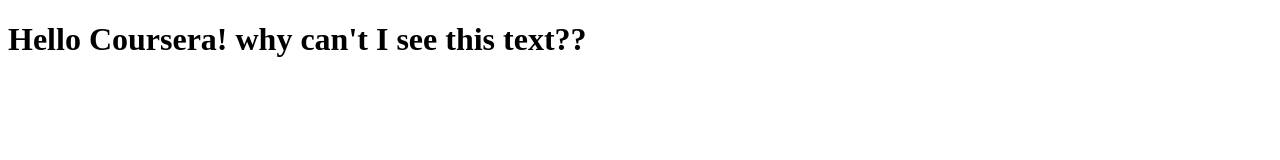
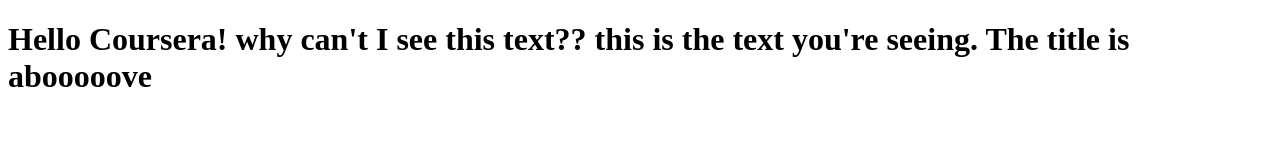
Before and after one commit to lhordd/coursera-test, a plain HTML site: page site/index.html in a window 1280 px wide. Drawn offline with Linux system fonts and the light colour scheme.

Commit message:
Another minute change--realization made

```diff
--- a/site/index.html
+++ b/site/index.html
@@ -2,11 +2,11 @@
 <html>
 
 <head>
-    <title>Hello Coursera! This is interesting...</title>
+    <title>Hello there...</title>
 </head>
 
 <body>
-    <h1>Hello Coursera! why can't I see this text??</h1>
+    <h1>Hello Coursera! why can't I see this text?? this is the text you're seeing. The title is abooooove</h1>
 </body>
 
 </html>
```
